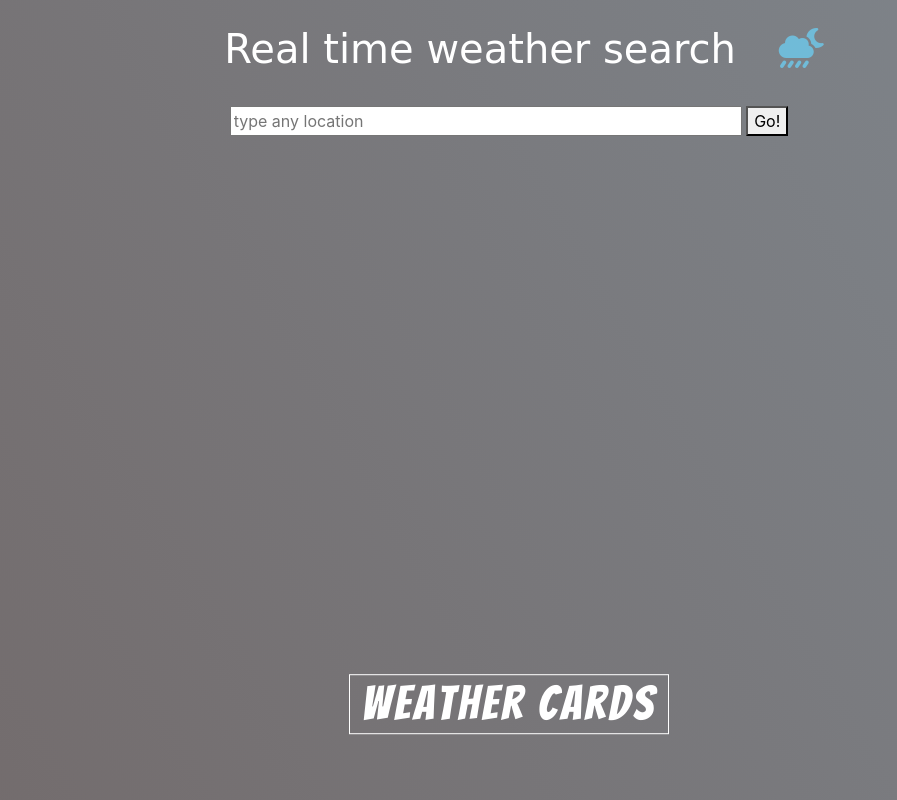
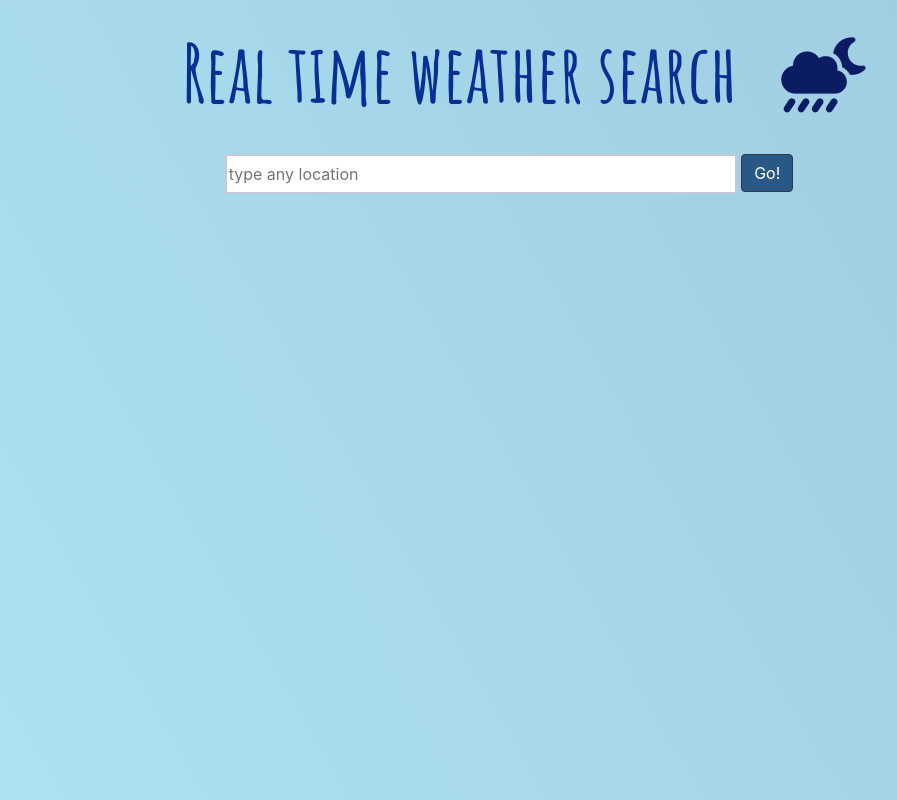
Before and after one commit to Naksgh/WeatherCards, a plain HTML site: page index.html in a window 1280 px wide. Shown: the whole page, without its empty margins (131-1028 px from the left). Drawn offline with nearby package versions, Linux system fonts and the light colour scheme; some packages are replaced by stand-ins of ours; a web font is replaced by a local one.

Commit message:
Changed all CSS of the project

```diff
--- a/assets/style.css
+++ b/assets/style.css
@@ -1,10 +1,15 @@
 /* FONTS */
 
-@import url('https://fonts.googleapis.com/css2?family=Bangers&family=DM+Sans:wght@500&display=swap');
-@import url('https://fonts.googleapis.com/css2?family=Sansita+Swashed:wght@300&display=swap');
+@import url('https://fonts.googleapis.com/css2?family=Amatic+SC:wght@700&family=PT+Sans&family=Raleway:wght@300&display=swap');
 
 
 /* HOME PAGE */
+
+#search-button {
+    background-color: #295886;
+    position: relative;
+    bottom: 3px;
+}
 
 #mid-logo {
     width: 25%;
@@ -21,16 +26,17 @@
 }
 
 .custom-weather-icon {
+    font-size: 75px;
     position: relative;
     left: 30px;
-    color: #70bbd8;
+    color: #0b1c64;
 }
 
 body {
     width: 100%;
     height: 100vh;
     color: #fff;
-    background: linear-gradient(60deg, #47b5da, #716868, #8b9fab);
+    background: linear-gradient(60deg, #e7eced, #34bceb63, #8eb4ca);
     animation: magic 15s ease-in-out infinite;
     position: relative;
     background-size: 400% 400%;
@@ -38,12 +44,16 @@ body {
 
 #search-field {
     width: 40%;
+    border: 2px solid #c7c8d7;
+    height: 40px;
 }
 
 #welcome {
-    font-family: 'Sansita Swashed', cursive;
+    color: #073094;
+    font-family: 'Amatic SC', cursive;
     text-align: center;
     padding-top: 25px;
+    font-size: 80px;
 }
 
 
@@ -66,13 +76,9 @@ img {
 }
 
 .inner-card-wrapper {
-    background-color: #3e3352;
-    border-radius: 36px;
+    background-color: #6d99a9;
+    border: 6px solid #bdcece;
     text-align: center;
-    background-image: linear-gradient(45deg, #4f95ff , transparent);
-    -webkit-box-shadow: 10px 10px 3px 2px rgba(0,0,0,0.77);
-    -moz-box-shadow: 10px 10px 3px 2px rgba(0,0,0,0.77);
-    box-shadow: 10px 10px 3px 2px rgba(0,0,0,0.77);
     min-width: 200px;
     max-width: 272px;
     min-height: 280px;
@@ -82,7 +88,7 @@ img {
 
 .country-name {
     margin-bottom: 5px;
-    font-family: fantasy;
+    font-family: 'PT Sans', sans-serif;
     font-size: 23px;
 
 }
@@ -141,8 +147,14 @@ img {
 }
 
 
-@media (max-width: 291px) {
+@media (max-width: 400px) {
     .custom-weather-icon {
         visibility: hidden;
     }
 }
+
+@media (max-width: 653px) {
+    #welcome {
+        font-size: 62px;
+    }
+}
--- a/index.html
+++ b/index.html
@@ -21,7 +21,7 @@
 		<h1 id="welcome">Real time weather search <i class="custom-weather-icon fas fa-cloud-moon-rain"></i></h1>
 		<div class="search-bar">
 			<input type="text" id="search-field" placeholder="type any location" name="search-field">
-			<button id="search-button">Go!</button>
+			<button id="search-button" class="btn btn-dark">Go!</button>
 		</div>
 	</section>
 
@@ -31,14 +31,14 @@
 
 
 
-	<h2 id="mid-logo"> Weather Cards</h2>
+
 
 	<script type="text/javascript" src="assets/weather.js"></script>
 	<script>
 		function initAutocomplete() {
-     var input = document.getElementById('search-field');
-     var searchBox = new google.maps.places.SearchBox(input);
-   }
+        var input = document.getElementById('search-field');
+       var searchBox = new google.maps.places.SearchBox(input);
+        }
 	</script>
 </body>
 
```
